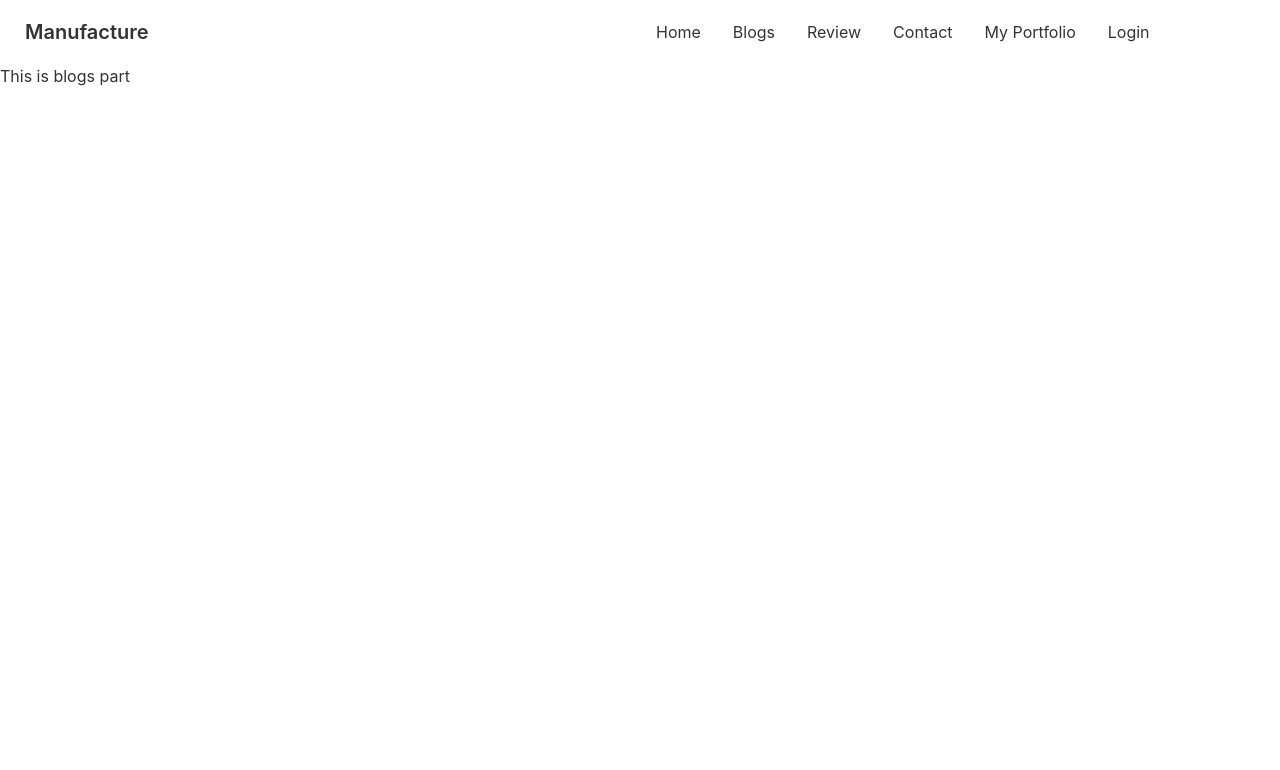
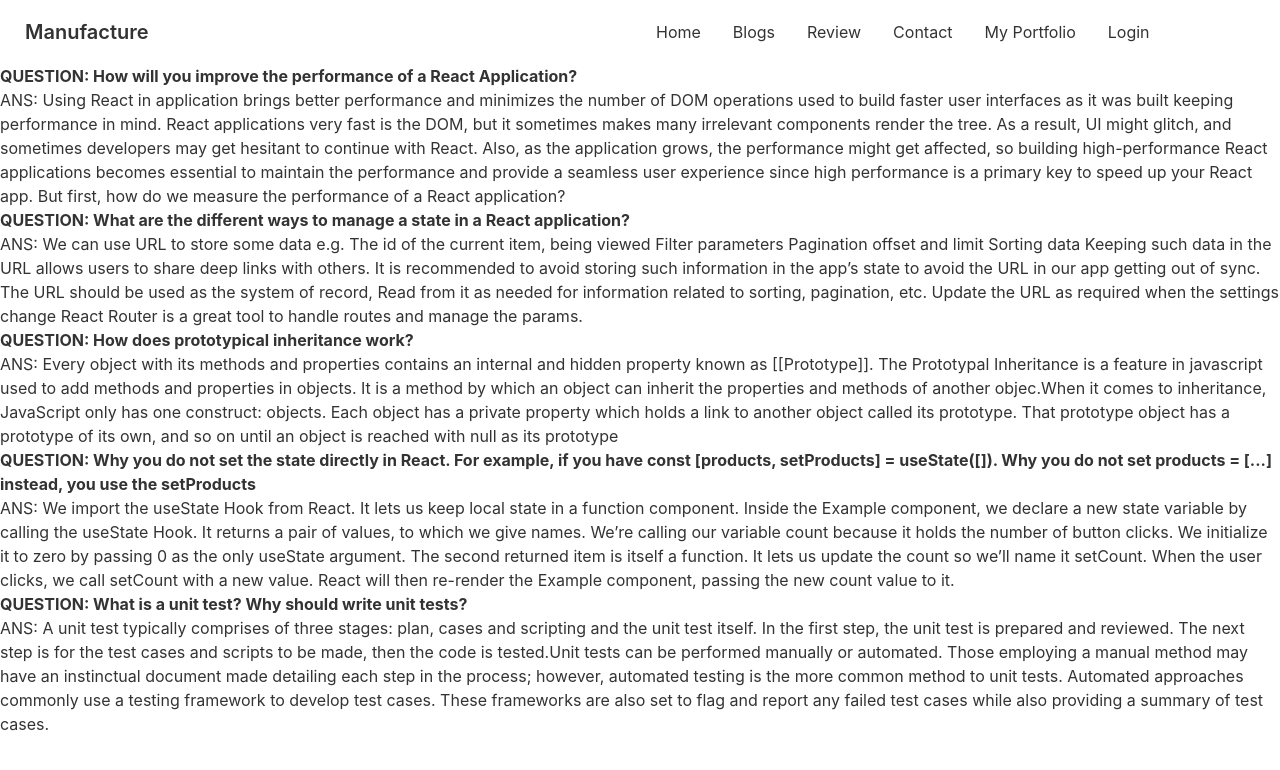
Before and after one commit to Jahanara-juma1/manufacture-client-website, a React (Create React App) app: page /blogs in a window 1280 px wide. Shown: the top 770 px of the page. Built offline with nearby package versions, Linux system fonts and the light colour scheme.

Commit message:
blogs and notfound addad

```diff
--- a/src/App.js
+++ b/src/App.js
@@ -5,6 +5,7 @@ import { Routes, Route, Link } from "react-router-dom";
 import Home from './Page/Home/Home';
 import Blogs from './Page/Home/Blogs';
 import Login from './Page/Login/Login';
+import NotFound from './Page/Shared/NotFound';
 
 function App() {
   return (
@@ -14,6 +15,7 @@ function App() {
         <Route path="/" element={<Home />} />
         <Route path="blogs" element={<Blogs />} />
         <Route path="login" element={<Login />} />
+        <Route path="*" element={<NotFound></NotFound>}></Route>
       </Routes>
     </div>
   );
--- a/src/Page/Home/Blogs.js
+++ b/src/Page/Home/Blogs.js
@@ -3,7 +3,32 @@ import React from 'react';
 const Blogs = () => {
     return (
         <div>
-            <h2>This is blogs part</h2>
+            <h2 className='font-bold'>QUESTION: How will you improve the performance of a React Application?</h2>
+            <p>ANS: Using React in application brings better performance and minimizes the number of DOM operations used to build faster user interfaces as it was built keeping performance in mind. React applications very fast is the DOM, but it sometimes makes many irrelevant components render the tree. As a result, UI might glitch, and sometimes developers may get hesitant to continue with React.
+
+                Also, as the application grows, the performance might get affected, so building high-performance React applications becomes essential to maintain the performance and provide a seamless user experience since high performance is a primary key to speed up your React app. But first, how do we measure the performance of a React application?</p>
+            <h2 className='font-bold'>QUESTION: What are the different ways to manage a state in a React application?</h2>
+            <p>ANS: We can use URL to store some data e.g.
+
+                The id of the current item, being viewed
+                Filter parameters
+                Pagination offset and limit
+                Sorting data
+                Keeping such data in the URL allows users to share deep links with others.
+
+                It is recommended to avoid storing such information in the app’s state to avoid the URL in our app getting out of sync. The URL should be used as the system of record, Read from it as needed for information related to sorting, pagination, etc. Update the URL as required when the settings change
+
+                React Router is a great tool to handle routes and manage the params.</p>
+            <h2 className='font-bold'>QUESTION: How does prototypical inheritance work? </h2>
+            <p>ANS: Every object with its methods and properties contains an internal and hidden property known as [[Prototype]]. The Prototypal Inheritance is a feature in javascript used to add methods and properties in objects. It is a method by which an object can inherit the properties and methods of another objec.When it comes to inheritance, JavaScript only has one construct: objects. Each object has a private property which holds a link to another object called its prototype. That prototype object has a prototype of its own, and so on until an object is reached with null as its prototype</p>
+            <h2 className='font-bold'>QUESTION: Why you do not set the state directly in React. For example, if you have const [products, setProducts] = useState([]). Why you do not set products = [...] instead, you use the setProducts</h2>
+            <p>ANS: We import the useState Hook from React. It lets us keep local state in a function component.
+                Inside the Example component, we declare a new state variable by calling the useState Hook. It returns a pair of values, to which we give names. We’re calling our variable count because it holds the number of button clicks. We initialize it to zero by passing 0 as the only useState argument. The second returned item is itself a function. It lets us update the count so we’ll name it setCount.
+                When the user clicks, we call setCount with a new value. React will then re-render the Example component, passing the new count value to it.</p>
+                <h2 className='font-bold'>QUESTION: What is a unit test? Why should write unit tests?</h2>
+                <p>ANS: A unit test typically comprises of three stages: plan, cases and scripting and the unit test itself. In the first step, the unit test is prepared and reviewed. The next step is for the test cases and scripts to be made, then the code is tested.Unit tests can be performed manually or automated. Those employing a manual method may have an instinctual document made detailing each step in the process; however, automated testing is the more common method to unit tests. Automated approaches commonly use a testing framework to develop test cases. These frameworks are also set to flag and report any failed test cases while also providing a summary of test cases.</p>
+
+
         </div>
     );
 };
--- a/src/Page/Home/Info.js
+++ b/src/Page/Home/Info.js
@@ -10,7 +10,7 @@ const info = () => {
             <InfoCard cardTitle="opening Hours" cardInfo="Opens 10AM-10PM"
 
             bgClass="bg-gradient-to-r from-secondary to-primary" img={clock}></InfoCard>
-            <InfoCard cardTitle="Store Locator" cardInfo="Chadima Complex, 1st Floor, Pouro Bazar Rd, Rangpur" bgClass="bg-[#37cdbe]" img={marker}></InfoCard>
+            <InfoCard cardTitle="Store Locator" cardInfo="Chadima Complex, 1st Floor, Pouro Bazar Rd, Rangpur" bgClass="bg-[#3d4451]" img={marker}></InfoCard>
             <InfoCard cardTitle="Contact Us" cardInfo="09678002003"  bgClass="bg-gradient-to-r from-secondary to-primary" img={phone}></InfoCard>
         </div>
     );
--- /dev/null
+++ b/src/Page/Shared/NotFound.js
@@ -0,0 +1,16 @@
+import React from 'react';
+
+const NotFound = () => {
+    return (
+        <div class="hero min-h-screen ">
+            <div class="hero-content text-center">
+                <div class="max-w-md">
+                    <h1 className='text-primary text-center'>No page available</h1>
+                    <img className='' src="https://i.ibb.co/0y9VLTV/68747470733a2f2f6572726174756d2d68746d6c2e6e65746c6966792e6170702f6c616e64696e672d6173736574732f696d.png" alt="" />
+                </div>
+            </div>
+        </div>
+    );
+};
+
+export default NotFound;
```
